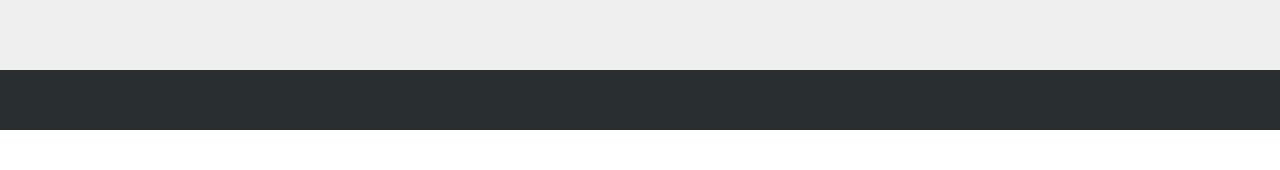
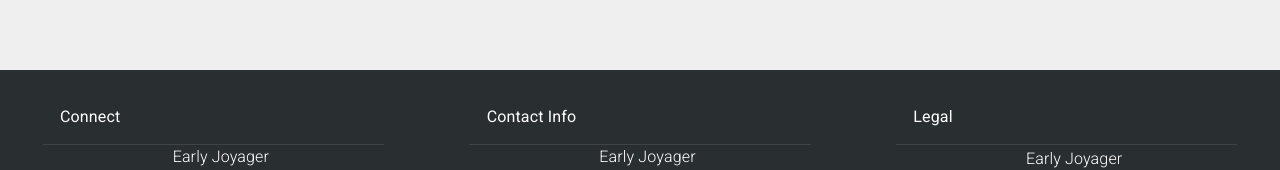
Before and after one commit to OlliePorter/joyer-site, a React (Create React App) app: page /#/ in a window 1280 px wide. Shown: the part 2664-2834 px from the top of the page. Before the commit the page ends 2794 px from the top, so only its background shows below. Built offline with nearby package versions, Linux system fonts and the light colour scheme.

Commit message:
Add initial footer styling

```diff
--- a/src/components/Home/Footer.js
+++ b/src/components/Home/Footer.js
@@ -1,6 +1,7 @@
 import React from 'react';
 import Typography from '@material-ui/core/Typography';
 import { makeStyles } from '@material-ui/core/styles';
+import Grid from '@material-ui/core/Grid';
 import theme from '../../theme';
 
 const useStyles = makeStyles({
@@ -10,12 +11,36 @@ const useStyles = makeStyles({
     position: "relative",
     left: "0",
     bottom: "0",
-    height: "60px",
+    height: "auto",
     width: "100%",
   },
   phantomStyle: {
     display: 'block',
-    height: '60px',
+    height: 'auto',
+    width: "100%",
+  },
+  testimonialColumnContainer: {
+    display: 'flex',
+    flexDirection: 'column',
+    paddingTop: '20px',
+    width: "100%",
+  },
+  testimonialTextTitle: {
+    color: 'white',
+    fontWeight: 400,
+    padding: '15px',
+    textAlign: 'left',
+    paddingLeft: '60px',
+  },
+  testimonialTextSubtitle: {
+    color: 'white',
+    fontWeight: 300,
+    paddingLeft: '15px',
+  },
+  testimonialBorder: {
+    borderBottom: '1px solid rgba(255,255,255,0.1)',
+    width: '80%',
+    alignSelf: 'center',
   }
 });
 
@@ -25,6 +50,41 @@ export default function Footer() {
     return (
       <div className={classes.phantomStyle}>
         <div className={classes.footerStyle}>
+        <Grid container spacing={12} align="">
+          <Grid item xs={4}>
+            <div className={classes.testimonialColumnContainer}>
+              <Typography className={classes.testimonialTextTitle} variant="body1">
+                Connect
+              </Typography>
+              <div className={classes.testimonialBorder}></div>
+              <Typography className={classes.testimonialTextSubtitle} variant="body1">
+                Early Joyager
+              </Typography>
+            </div>
+          </Grid>
+          <Grid item xs={4}>
+            <div className={classes.testimonialColumnContainer}>
+              <Typography className={classes.testimonialTextTitle} variant="body1">
+                Contact Info
+              </Typography>
+              <div className={classes.testimonialBorder}></div>
+              <Typography className={classes.testimonialTextSubtitle} variant="body1">
+                Early Joyager
+              </Typography>
+            </div>
+          </Grid>
+          <Grid item xs={4}>
+            <div className={classes.testimonialColumnContainer}>
+              <Typography className={classes.testimonialTextTitle} component="subtitle1">
+                Legal
+              </Typography>
+              <div className={classes.testimonialBorder}></div>
+              <Typography className={classes.testimonialTextSubtitle} variant="subtitle1">
+                Early Joyager
+              </Typography>
+            </div>
+          </Grid>
+        </Grid>
         </div>
       </div>
     );
```
